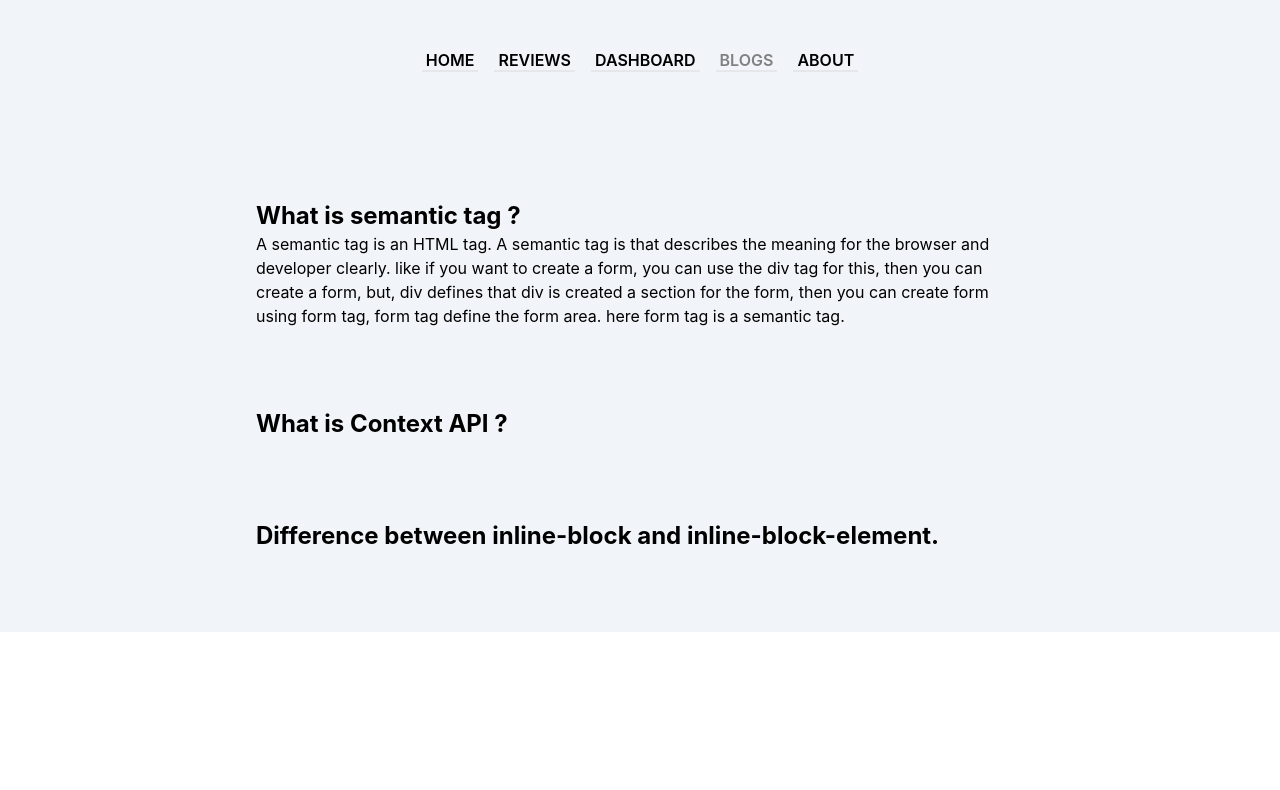
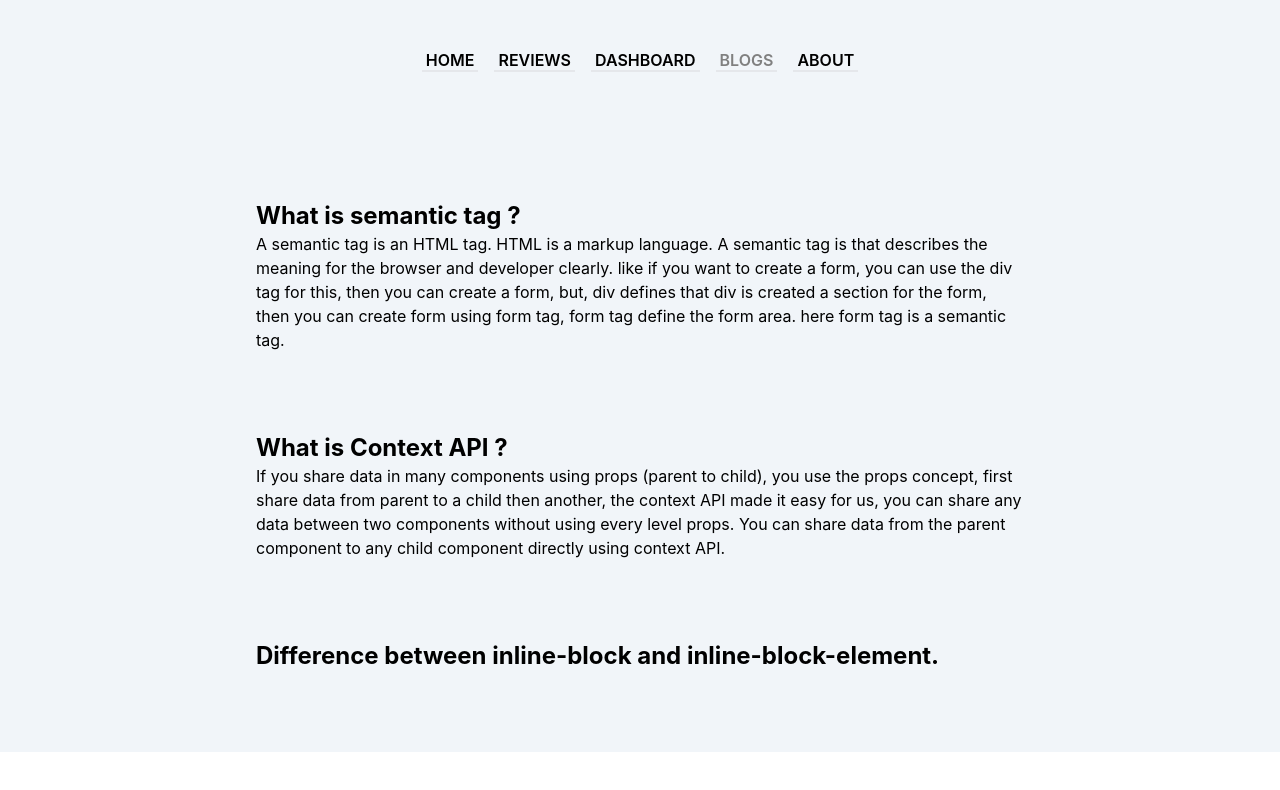
Before and after one commit to neyaznafiz/royal-enfield-review, a React (Create React App) app: page /blogs in a window 1280 px wide. Shown: the top 790 px of the page. Built offline with nearby package versions, Linux system fonts and the light colour scheme.

Commit message:
2nd qsn ans added

```diff
--- a/src/Components/Blogs/Blogs.jsx
+++ b/src/Components/Blogs/Blogs.jsx
@@ -5,12 +5,12 @@ const Blogs = () => {
         <div className='pb-20'>
           <div className='mx-64 mt-20'>
               <h2 className='text-2xl font-bold'>What is semantic tag ?</h2>
-              <p> A semantic tag is an HTML tag. A semantic tag is that describes the meaning for the browser and developer clearly. like if you want to create a form, you can use the div tag for this, then you can create a form, but, div defines that div is created a section for the form, then you can create form using form tag, form tag define the form area. here form tag is a semantic tag.</p>
+              <p> A semantic tag is an HTML tag. HTML is a markup language. A semantic tag is that describes the meaning for the browser and developer clearly. like if you want to create a form, you can use the div tag for this, then you can create a form, but, div defines that div is created a section for the form, then you can create form using form tag, form tag define the form area. here form tag is a semantic tag.</p>
           </div>
 
           <div className='mx-64 mt-20'>
               <h2 className='text-2xl font-bold'>What is Context API ?</h2>
-              <p> </p>
+              <p>If you share data in many components using props (parent to child), you use the props concept,  first share data from parent to a child then another, the context API made it easy for us, you can share any data between two components without using every level props. You can share data from the parent component to any child component directly using context API. </p>
           </div>
 
           <div className='mx-64 mt-20'>
--- a/src/Components/Home/Home.jsx
+++ b/src/Components/Home/Home.jsx
@@ -35,7 +35,7 @@ const Home = () => {
 
                             <div className=' shadow-xl px-10 pb-5 pt-2 mx-10 my-5 rounded-md'>
 
-                             cfd   <div className='flex  gap-4'>
+                                <div className='flex  gap-4'>
 
                                     <img className='w-10 h-10 rounded-full ' src={review.picture} alt="" />
 
```
